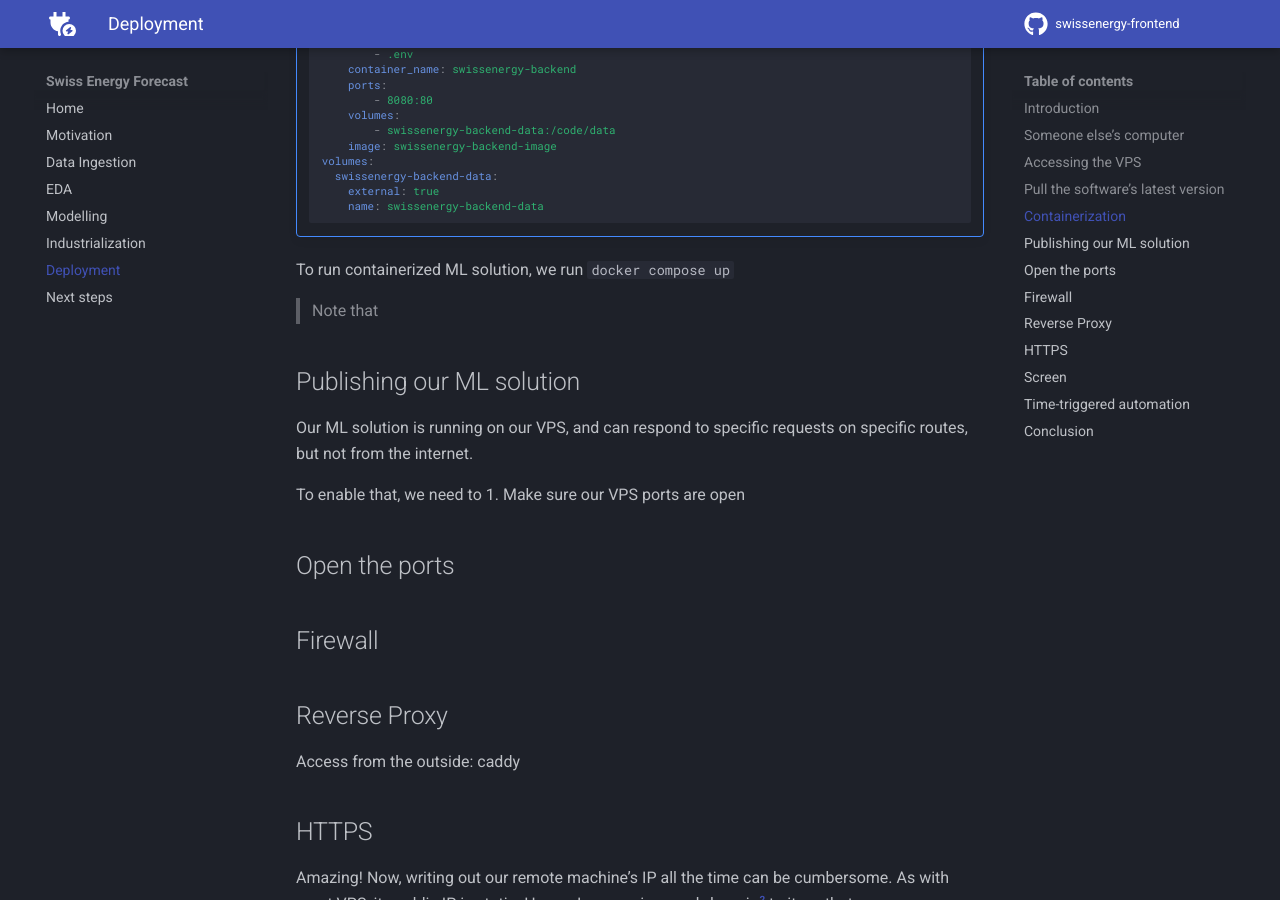
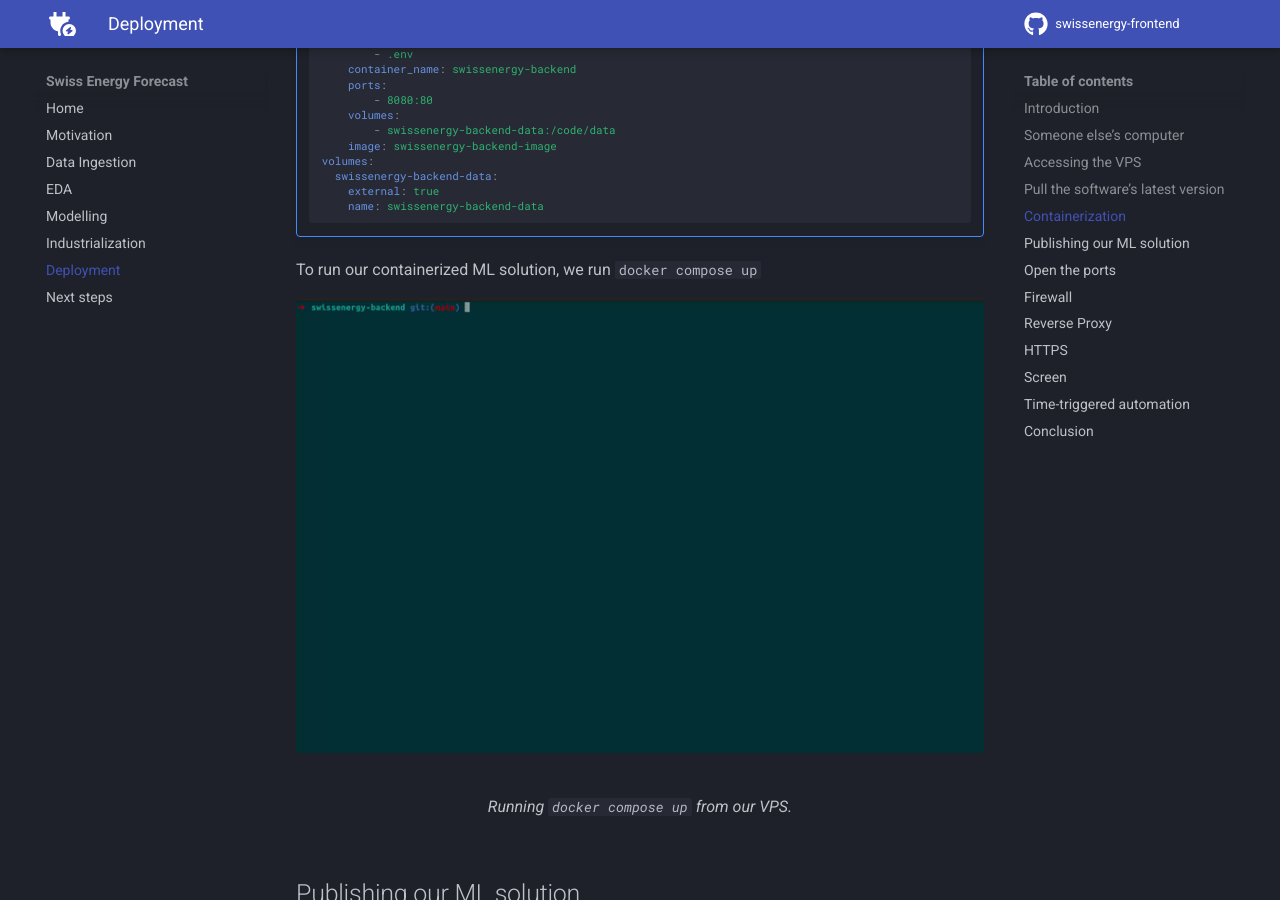
Before and after one commit to arthurgassner/swissenergy-frontend, an MkDocs documentation site: the page built from docs/deployment.md, in a window 1280 px wide and 900 px high, scrolled down 4871 px. Built offline with MkDocs 1.6.1 and Material for MkDocs 9.7.7, drawn with Linux system fonts in a browser that asks for light colours; a script that is not in the unit is left out; comment, search, counter and statistics services are not loaded.

Commit message:
Add docker-compose

````diff
--- a/docs/deployment.md
+++ b/docs/deployment.md
@@ -169,8 +169,12 @@ We rely on volumes to save data accross runs of our container, which should be c
         name: swissenergy-backend-data
     ```
 
-To run containerized ML solution, we run `docker compose up`
-> Note that
+To run our containerized ML solution, we run `docker compose up`
+
+<figure markdown="span">
+  ![Image title](assets/deployment/docker-compose.gif){ width="100%" }
+  <figcaption>Running <code>docker compose up</code> from our VPS.</figcaption>
+</figure>
 
 ## Publishing our ML solution
 
````
Also changed, not shown: docs/assets/deployment/docker-compose.gif (added).
